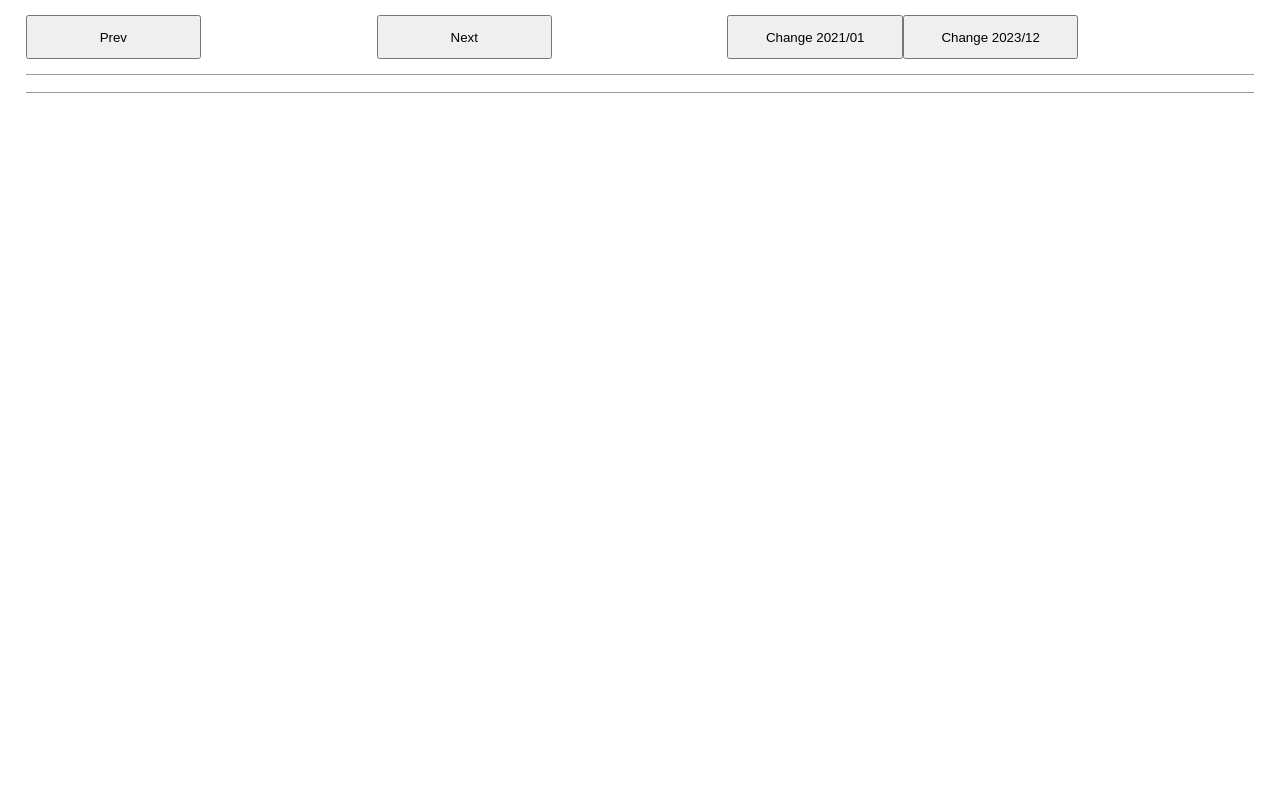
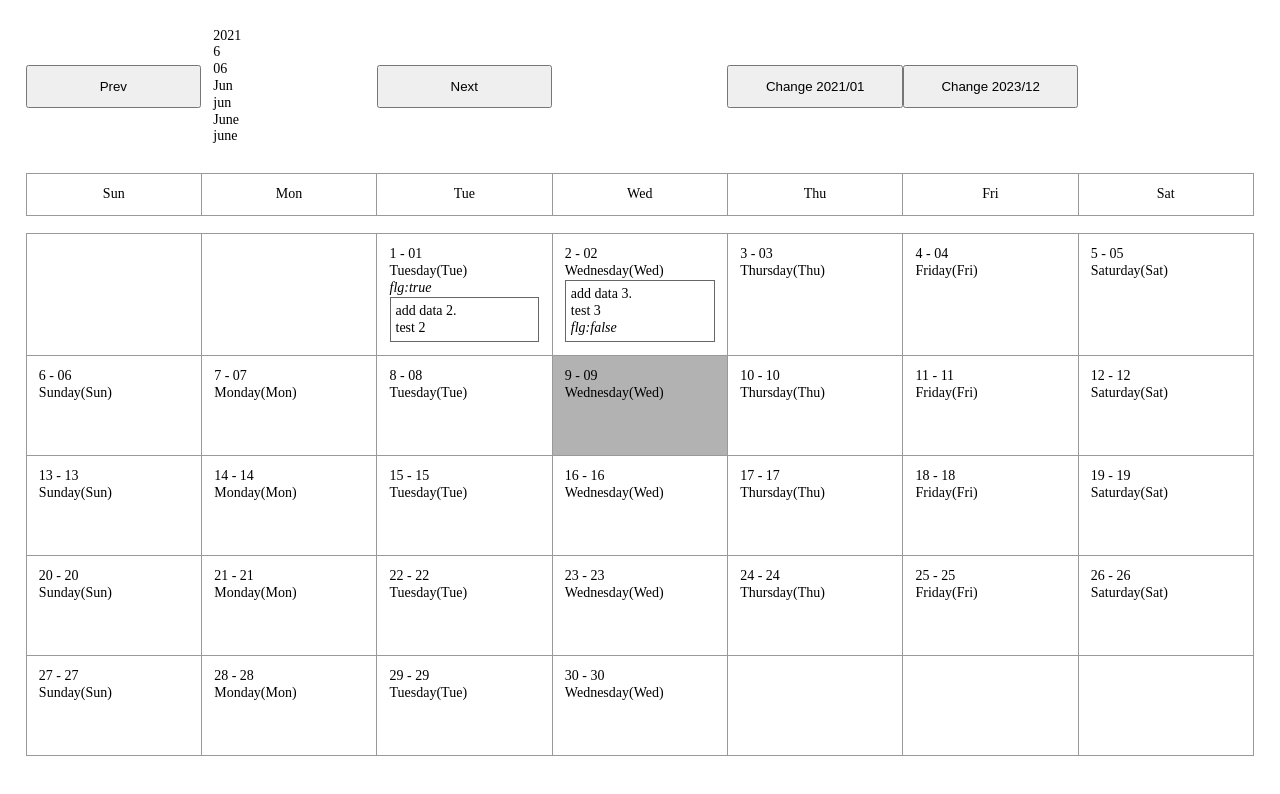
Before and after one commit to yama-dev/js-calendar-module, a website: page sample/index.html in a window 1280 px wide. Drawn offline with Linux system fonts and the light colour scheme.

Commit message:
adjust sample html

```diff
--- a/sample/index.html
+++ b/sample/index.html
@@ -52,16 +52,27 @@ var data = [
     "id": "1",
     "date": "2021/05/03(月)",
     "title": "add data 1.",
-    "article": "test 1"
+    "article": "test 1",
+    "flg": true
   },
   {
     "id": "2",
     "date": "2021/06/01",
     "title": "add data 2.",
-    "article": "test 2"
+    "article": "test 2",
+    "flg": true
+  },
+  {
+    "id": "3",
+    "date": "2021/06/02",
+    "title": "add data 3.",
+    "article": "test 3",
+    "flg": false
   }
 ];
+</script>
 
+<script>
 var template_title = '<span class="year">{{year}}</span>/<span class="month">{{month_str}}</span>';
 template_title = function(d){
   console.log('template_title',d);
@@ -74,23 +85,61 @@ template_title = function(d){
     '<span class="month">{{month_str_en_lower}}</span><br>';
   return _temp;
 };
+</script>
 
+<script>
 var template_title_week = '<p>{{week}}</p>';
 template_title_week = function(d){ console.log('template_title_week',d); return '<p>{{week}}</p>' };
+</script>
 
-var template_date = ''+
+<script>
+var template_date = '<div class="{{class_name}}">{{date}} {{date_data}}</div>';
+template_date = function(d){
+  console.log('template_date',d);
+  if(d.date_data_ary.length && d.date_data_ary[0].flg === true){
+    var _temp = ''+
+      '<div class="cell {{class_name}}" data-dayofweek="{{day_of_week}}">'+
+      '  <p class="date"><span>{{date}} - {{date_str}}</span></p>'+
+      '  <p class="date"><span>{{day_of_week_str_en}}({{day_of_week}})</span></p>'+
+      '  <i>flg:true</i><br>'+
+      '  {{date_data}}'+
+      '</div>';
+  } else {
+    var _temp = ''+
       '<div class="cell {{class_name}}" data-dayofweek="{{day_of_week}}">'+
       '  <p class="date"><span>{{date}} - {{date_str}}</span></p>'+
       '  <p class="date"><span>{{day_of_week_str_en}}({{day_of_week}})</span></p>'+
       '  {{date_data}}'+
       '</div>';
+  }
+  return _temp;
+};
+</script>
 
-var template_date_data = ''+
+<script>
+var template_date_data = '<div class="date_data"><div class="title">{{title}}</div><div class="article">{{article}}</div></div>';
+template_date_data = function(d){
+  console.log('template_date_data',d);
+
+  if(d.flg === true){
+    var _temp = ''+
       '  <div style="border: 1px solid #666; padding: 5px;">'+
       '    <span class="ttl">{{title}}</span>'+
       '    <div class="p-modal-item">{{article}}<br></div>'+
       '  </div>';
+  } else {
+    var _temp = ''+
+      '  <div style="border: 1px solid #666; padding: 5px;">'+
+      '    <span class="ttl">{{title}}</span>'+
+      '    <div class="p-modal-item">{{article}}<br></div>'+
+      '    <i>flg:{{flg}}</i><br>'+
+      '  </div>';
+  }
+  return _temp;
+};
+</script>
 
+<script>
 var CM;
 CM = new CALENDAR_MODULE({
   elem: '.js-calendar',
@@ -125,14 +174,14 @@ CM = new CALENDAR_MODULE({
       console.log(date, state);
 
       setTimeout(function(){
-        console.log(CM.GetEventData({year:2020, month:8,    day:01, count:3,  countType:'number', toHtml:false}));
-
-        console.log(CM.GetEventData({year:2020, month:8,     day:01, count:10, countType:'day',    toHtml:false}));
-        console.log(CM.GetEventData({year:2020, month_id:8,  day:01, count:10, countType:'day',    toHtml:false}));
-        console.log(CM.GetEventData({year:2020, month_str:9, day:01, count:10, countType:'day',    toHtml:false}));
-
-        console.log(CM.CreateCalendarDataItem({year:2021, month_id:4, day:1, count:10, index_date:1 }).date_data);
-        console.log(CM.CreateCalendarData({year:2020, month_id:8, day:1, count:10, countType: 'day' }));
+        // console.log(CM.GetEventData({year:2020, month:8,    day:01, count:3,  countType:'number', toHtml:false}));
+        //
+        // console.log(CM.GetEventData({year:2020, month:8,     day:01, count:10, countType:'day',    toHtml:false}));
+        // console.log(CM.GetEventData({year:2020, month_id:8,  day:01, count:10, countType:'day',    toHtml:false}));
+        // console.log(CM.GetEventData({year:2020, month_str:9, day:01, count:10, countType:'day',    toHtml:false}));
+        //
+        // console.log(CM.CreateCalendarDataItem({year:2021, month_id:4, day:1, count:10, index_date:1 }).date_data);
+        // console.log(CM.CreateCalendarData({year:2020, month_id:8, day:1, count:10, countType: 'day' }));
       }, 300);
     },
     Change: function(date, state){
```
Lines whose indentation alone changed are shown as unchanged.
